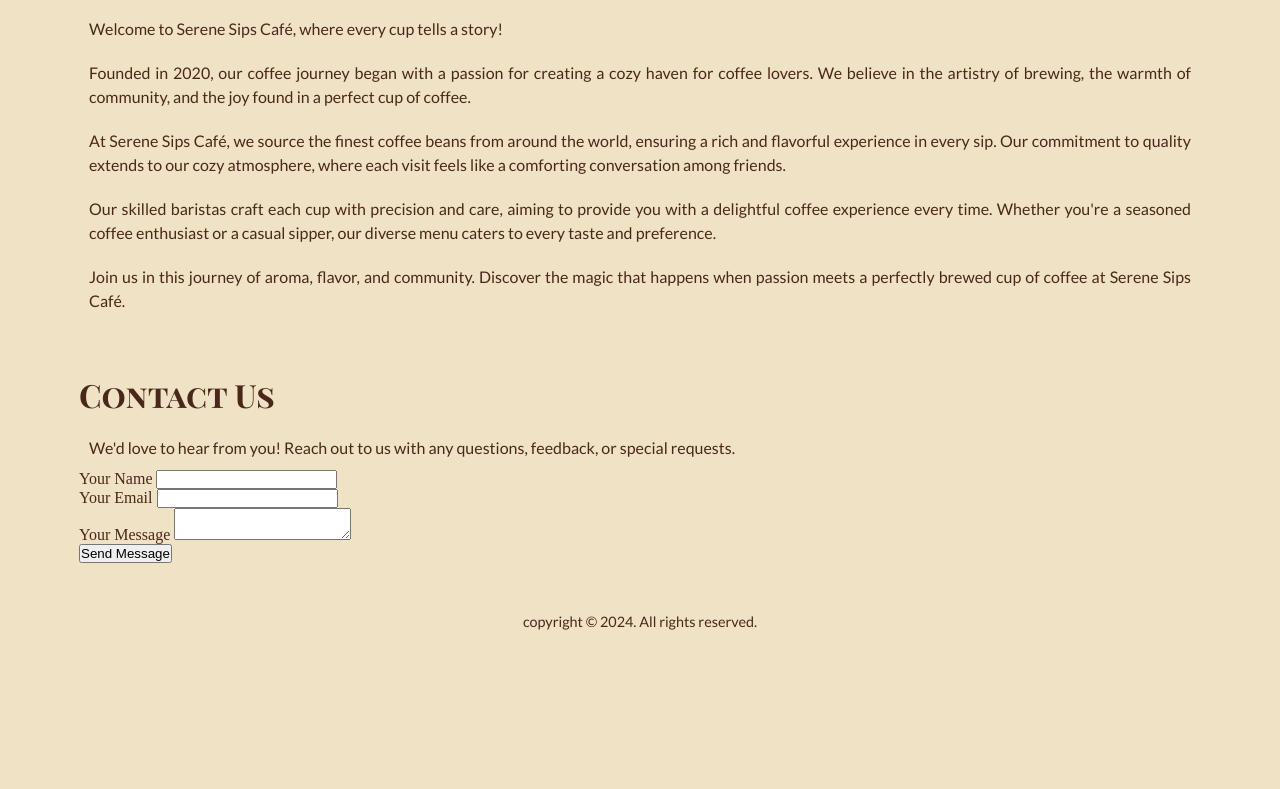
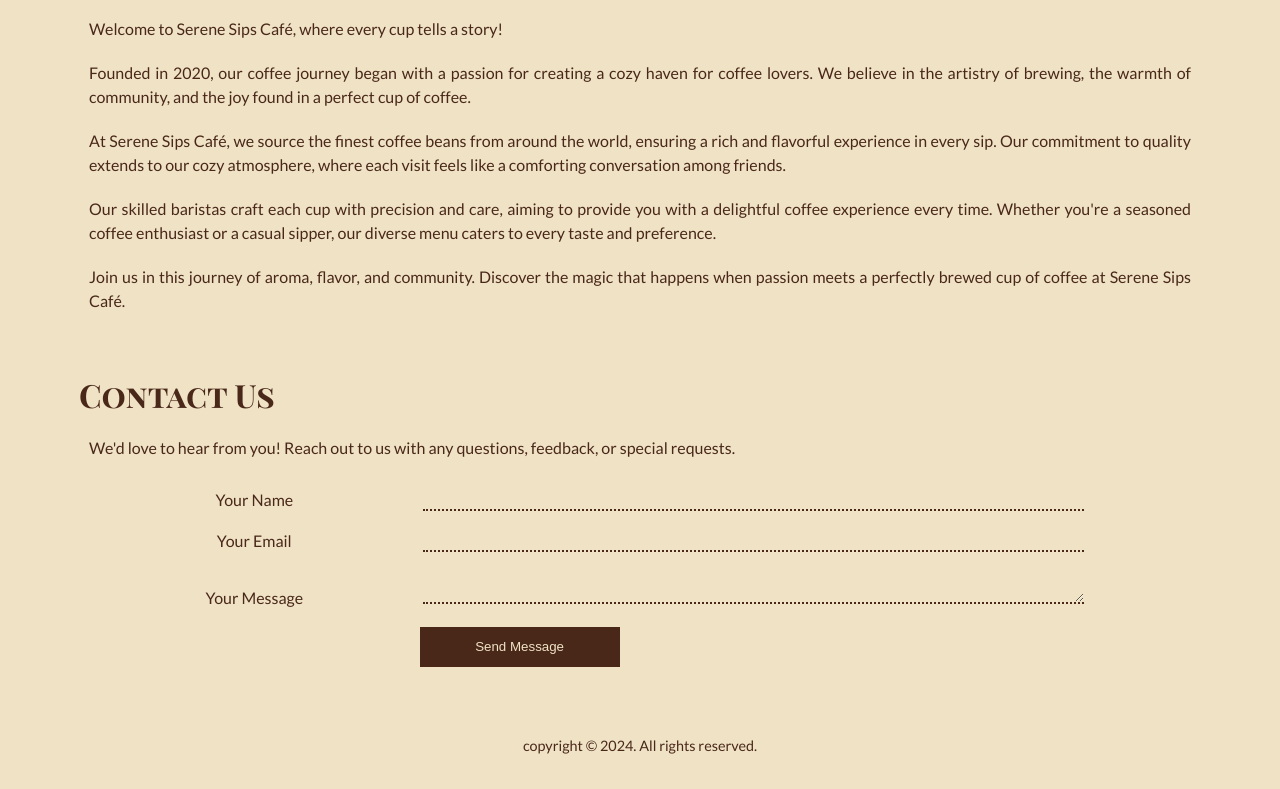
Before and after one commit to pomola725/serene-sip-v1, a plain HTML site: page index.html in a window 1280 px wide. Shown: the part 1532-2321 px from the top of the page. Before the commit the page ends 2197 px from the top, so only its background shows below. Drawn offline with Linux system fonts and the light colour scheme.

Commit message:
modified contat-us

```diff
--- a/index.html
+++ b/index.html
@@ -186,22 +186,22 @@
       </p>
       <form action="">
         <div>
-          <label for="">Your Name</label>
-          <input type="text" name="" id="" />
+          <label for="" class="form-label">Your Name</label>
+          <input type="text" name="" id="" class="form-control" />
         </div>
 
         <div>
-          <label for="">Your Email</label>
-          <input type="email" name="" id="" />
+          <label for="" class="form-label">Your Email</label>
+          <input type="email" name="" id="" class="form-control" />
         </div>
 
         <div>
-          <label for="">Your Message</label>
-          <textarea name="" id=""></textarea>
+          <label for="" class="form-label">Your Message</label>
+          <textarea name="" id="" class="form-control"></textarea>
         </div>
 
         <div>
-          <input type="submit" value="Send Message" />
+          <input type="submit" value="Send Message" class="btn" />
         </div>
       </form>
     </section>
--- a/style.css
+++ b/style.css
@@ -147,6 +147,34 @@ footer p {
   margin-top: 10px;
   padding: 10px;
 }
+form {
+  font-family: "Lato", sans-serif;
+  padding: 10px;
+}
+form div {
+  padding: 10px 0;
+}
+.form-label {
+  display: inline-block;
+  width: 30%;
+  text-align: center;
+}
+.form-control {
+  width: 60%;
+  background-color: #f0e2c5;
+  border: none;
+  outline: none;
+  border-bottom: 2px dotted #49281a;
+}
+.btn {
+  width: 200px;
+  height: 40px;
+  background-color: #49281a;
+  color: #f0e2c5;
+  margin-left: 30%;
+  border: none;
+}
+
 footer a {
   position: fixed;
   bottom: 20px;
```
